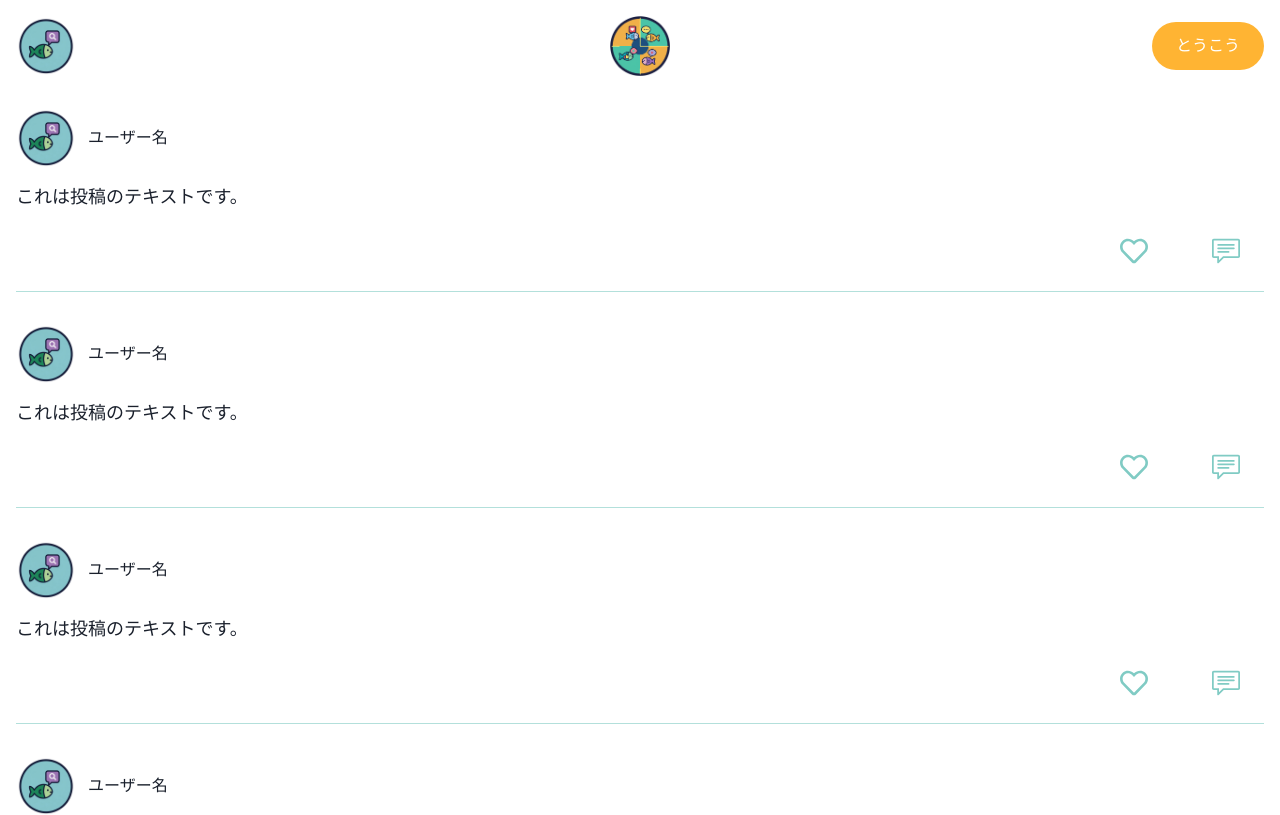
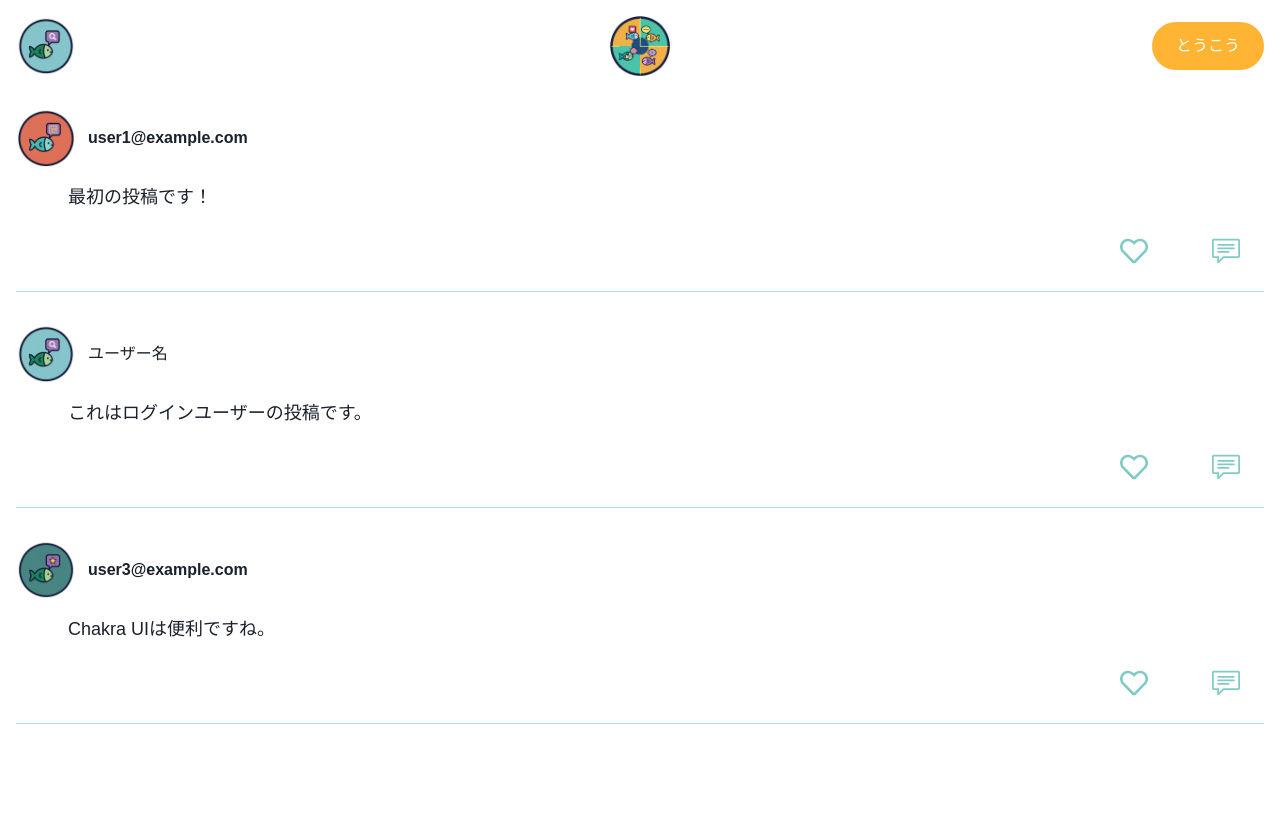
Before and after one commit to jphacks/ng_2502, a React (Vite) app in the folder frontend/: page /list in a window 1280 px wide. Shown: the top 815 px of the page. Built offline with nearby package versions, Linux system fonts and the light colour scheme.

Commit message:
postpage

```diff
--- /dev/null
+++ b/frontend/src/components/InputComment.jsx
@@ -0,0 +1,53 @@
+import {
+  Button,
+  Modal,
+  ModalBody,
+  ModalCloseButton,
+  ModalContent,
+  ModalFooter,
+  ModalHeader,
+  ModalOverlay,
+  Textarea,
+} from "@chakra-ui/react";
+import { useState } from "react";
+import { TextButton } from "./TextButton";
+import { InputText } from "./InputText";
+
+export const InputComment = ({ isOpen, onClose, onCommentSubmit }) => {
+  const [comment, setComment] = useState("");
+
+  const handleSubmit = () => {
+    onCommentSubmit(comment); // 親コンポーネントにコメントを渡す
+    setComment("");
+    onClose(); // モーダルを閉じる
+  };
+
+  return (
+    <Modal isOpen={isOpen} onClose={onClose} isCentered size="lg">
+      <ModalOverlay />
+      <ModalContent>
+        <ModalHeader>コメント</ModalHeader>
+        <ModalCloseButton
+          _focus={{ boxShadow: "none", outline: "none" }}
+          border={"none"}
+        />
+        <ModalBody>
+          <InputText
+            placeholder="コメントをかく..."
+            value={comment}
+            onChange={(e) => setComment(e.target.value)}
+          />
+        </ModalBody>
+        <ModalFooter>
+          <TextButton
+            mr={3}
+            onClick={handleSubmit}
+            isDisabled={!comment.trim()}
+          >
+            とうこう
+          </TextButton>
+        </ModalFooter>
+      </ModalContent>
+    </Modal>
+  );
+};
--- a/frontend/src/components/Post.jsx
+++ b/frontend/src/components/Post.jsx
@@ -1,4 +1,11 @@
-import { VStack, HStack, Text, Box, Divider } from "@chakra-ui/react";
+import {
+  VStack,
+  HStack,
+  Text,
+  Box,
+  Divider,
+  useDisclosure,
+} from "@chakra-ui/react";
 import { CircleIcon } from "./CircleIcon";
 import BlueIcon from "../assets/UserIcon_Blue.png";
 import CreamIcon from "../assets/UserIcon_Cream.png";
@@ -6,10 +13,10 @@ import GreenIcon from "../assets/UserIcon_Green.png";
 import PurpleIcon from "../assets/UserIcon_Purple.png";
 import RedIcon from "../assets/UserIcon_Red.png";
 import YellowIcon from "../assets/UserIcon_Yellow.png";
-import { useUser } from "../hooks/useUser";
 import { ReactionButton } from "./ReactionButton";
 import { useState } from "react";
 import { useNavigate } from "react-router-dom";
+import { InputComment } from "./InputComment";
 import { FaHeart, FaRegHeart } from "react-icons/fa";
 import { SlSpeech } from "react-icons/sl";
 
@@ -22,33 +29,57 @@ const iconMap = {
   yellow: { src: YellowIcon, alt: "Yellow Icon" },
 };
 
-export const Post = () => {
-  const { iconColor, email } = useUser();
-  const { src, alt } = iconMap[iconColor] || iconMap.blue;
+export const Post = ({
+  post,
+  onCommentSubmit = () => {},
+  isComment = false,
+}) => {
   const [isLiked, setIsLiked] = useState(false);
+  const { isOpen, onOpen, onClose } = useDisclosure();
   const navigate = useNavigate();
 
-  const handleLikeClick = () => {
+  // post propがない場合は何も表示しない
+  if (!post) return null;
+
+  const { user, content } = post;
+  const { src, alt } = iconMap[user.iconColor] || iconMap.blue;
+
+  const handleLikeClick = (e) => {
+    e.stopPropagation(); // 親要素へのイベント伝播を停止
     setIsLiked(!isLiked);
   };
-  const postContent = "これは投稿のテキストです。";
 
-  const handleCommentClick = () => {
-    navigate("/post");
+  const handleCommentClick = (e) => {
+    e.stopPropagation(); // 親要素へのイベント伝播を停止
+    onOpen();
+  };
+
+  const handlePostClick = () => {
+    if (!isComment) {
+      navigate("/post", { state: { post: post } });
+    }
   };
 
   return (
-    <VStack spacing={4} align="stretch" p={{ base: 3, md: 4 }}>
+    <>
+      <VStack
+        spacing={4}
+        align="stretch"
+        p={{ base: 3, md: 4 }}
+        onClick={isComment ? undefined : handlePostClick}
+        cursor={isComment ? "default" : "pointer"}
+        _hover={{ bg: "gray.50" }}
+      >
         <HStack spacing={{ base: 2, md: 3 }} align="center">
           <CircleIcon src={src} alt={alt} />
           <VStack align="start" spacing={0}>
             <Text fontWeight="bold" fontSize={{ base: "sm", md: "md" }}>
-            {email || "ユーザー名"}
+              {user.email || "ユーザー名"}
             </Text>
           </VStack>
         </HStack>
-      <Box>
-        <Text fontSize={{ base: "md", md: "lg" }}>{postContent}</Text>
+        <Box pl={{ base: "48px", md: "52px" }}>
+          <Text fontSize={{ base: "md", md: "lg" }}>{content}</Text>
         </Box>
         <HStack spacing={4} justify="flex-end">
           <ReactionButton
@@ -62,13 +93,21 @@ export const Post = () => {
             }
             onClick={handleLikeClick}
           />
+          {!isComment && (
             <ReactionButton
               label="Comment"
               icon={<SlSpeech fontSize={{ base: "16px", md: "20px" }} />}
               onClick={handleCommentClick}
             />
+          )}
         </HStack>
         <Divider borderColor="#80CBC4" />
       </VStack>
+      <InputComment
+        isOpen={isOpen}
+        onClose={onClose}
+        onCommentSubmit={onCommentSubmit}
+      />
+    </>
   );
 };
--- a/frontend/src/pages/ListPage.jsx
+++ b/frontend/src/pages/ListPage.jsx
@@ -1,14 +1,32 @@
 import { VStack } from "@chakra-ui/react";
 import { Post } from "../components/Post";
+import { useUser } from "../hooks/useUser";
 
 export const ListPage = () => {
+  const { iconColor, email } = useUser();
   // サンプルデータとして配列を作成
-  const posts = [1, 2, 3, 4, 5, 6, 7, 8, 9, 10];
+  const posts = [
+    {
+      id: 1,
+      user: { email: "user1@example.com", iconColor: "red" },
+      content: "最初の投稿です！",
+    },
+    {
+      id: 2,
+      user: { email: email, iconColor: iconColor },
+      content: "これはログインユーザーの投稿です。",
+    },
+    {
+      id: 3,
+      user: { email: "user3@example.com", iconColor: "green" },
+      content: "Chakra UIは便利ですね。",
+    },
+  ];
 
   return (
     <VStack spacing={0} align="stretch">
-      {posts.map((post, index) => (
-        <Post key={index} />
+      {posts.map((post) => (
+        <Post key={post.id} post={post} />
       ))}
     </VStack>
   );
--- a/frontend/src/pages/PostPage.jsx
+++ b/frontend/src/pages/PostPage.jsx
@@ -1,10 +1,42 @@
-import { Box, Heading } from "@chakra-ui/react";
+import { Box, Divider, Heading, VStack } from "@chakra-ui/react";
+import { useLocation } from "react-router-dom";
+import { Post } from "../components/Post";
+import { useState } from "react";
 
 export const PostPage = () => {
+  const location = useLocation();
+  const { post } = location.state || {}; // navigateから渡されたstateを取得
+  const [comments, setComments] = useState([]);
+
+  const handleCommentSubmit = (newComment) => {
+    // 新しいコメントオブジェクトを作成
+    const commentPost = {
+      id: `comment-${Date.now()}`, // 一意のIDを生成
+      content: newComment,
+      user: {
+        // 実際にはログインユーザーの情報を入れる
+        email: "current.user@example.com",
+        iconColor: "green",
+      },
+    };
+    setComments((prevComments) => [...prevComments, commentPost]);
+  };
+
   return (
-    <Box p={4}>
-      <Heading>コメントページ</Heading>
-      {/* 今後、ここにコメントの詳細表示や入力フォームを実装します */}
-    </Box>
+    <VStack spacing={4} align="stretch">
+      {post && <Post post={post} onCommentSubmit={handleCommentSubmit} />}
+      <Divider />
+      <Box p={4}>
+        <Heading size="md" mb={4}>
+          コメント
+        </Heading>
+        {/* コメントリストをPostコンポーネントを使って表示 */}
+        <VStack spacing={4} align="stretch">
+          {comments.map((comment) => (
+            <Post key={comment.id} post={comment} isComment={true} />
+          ))}
+        </VStack>
+      </Box>
+    </VStack>
   );
 };
```
Lines whose indentation alone changed are shown as unchanged.
